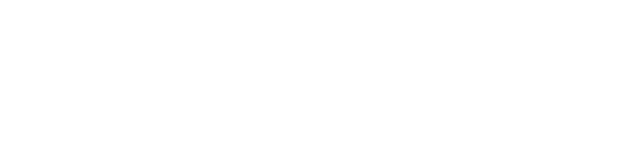
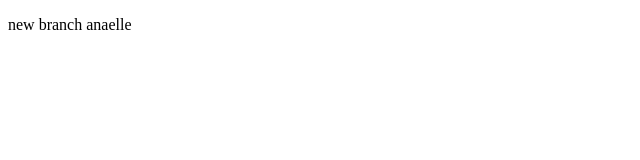
Before and after one commit to Anaelledaoudi/New-Trial-Repository, a plain HTML site: page index.html in a window 1280 px wide. Shown: the whole page, without its empty margins (0-640 px from the left). Drawn offline with Linux system fonts and the light colour scheme.

Commit message:
added new feature

```diff
--- a/index.html
+++ b/index.html
@@ -6,6 +6,6 @@
 	<title>Trial Github</title>
 </head>
 <body>
-
+	<p>new branch anaelle</p>
 </body>
 </html>
```
